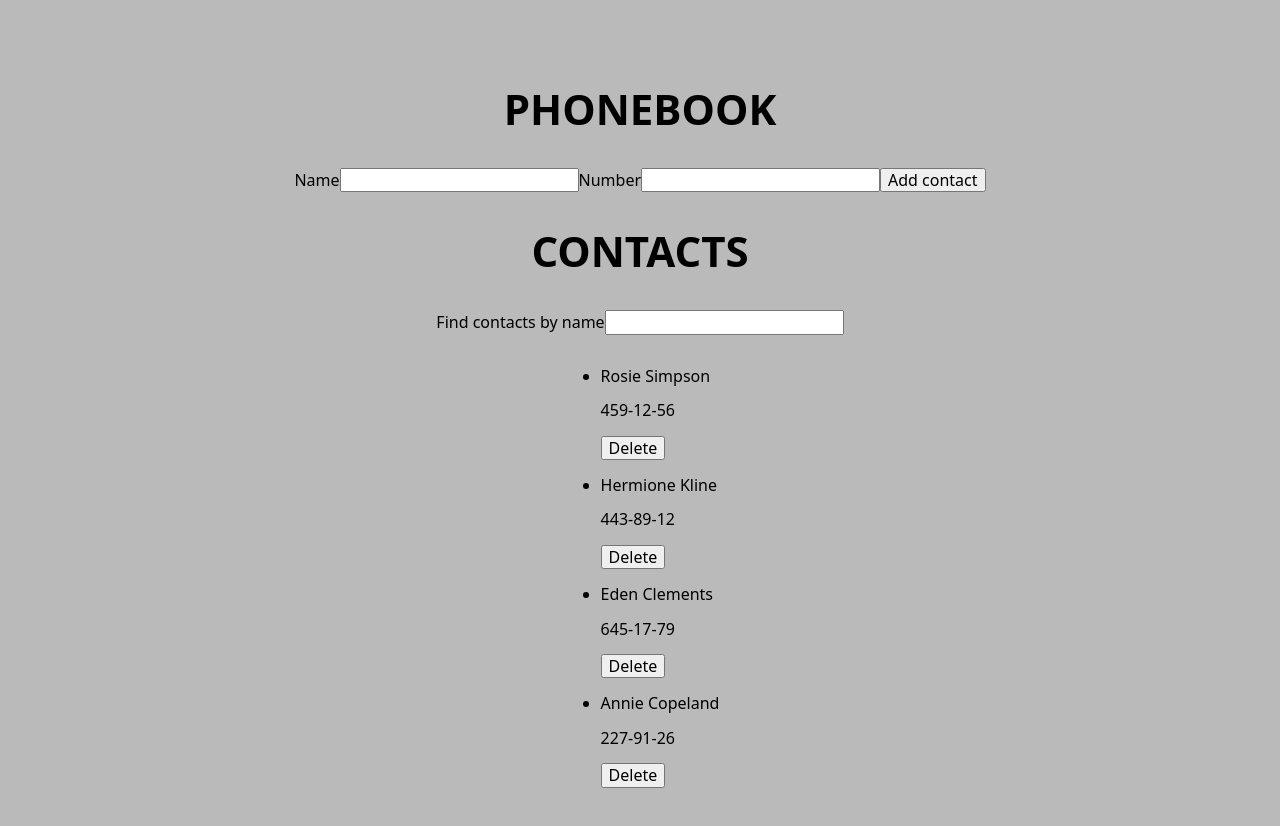
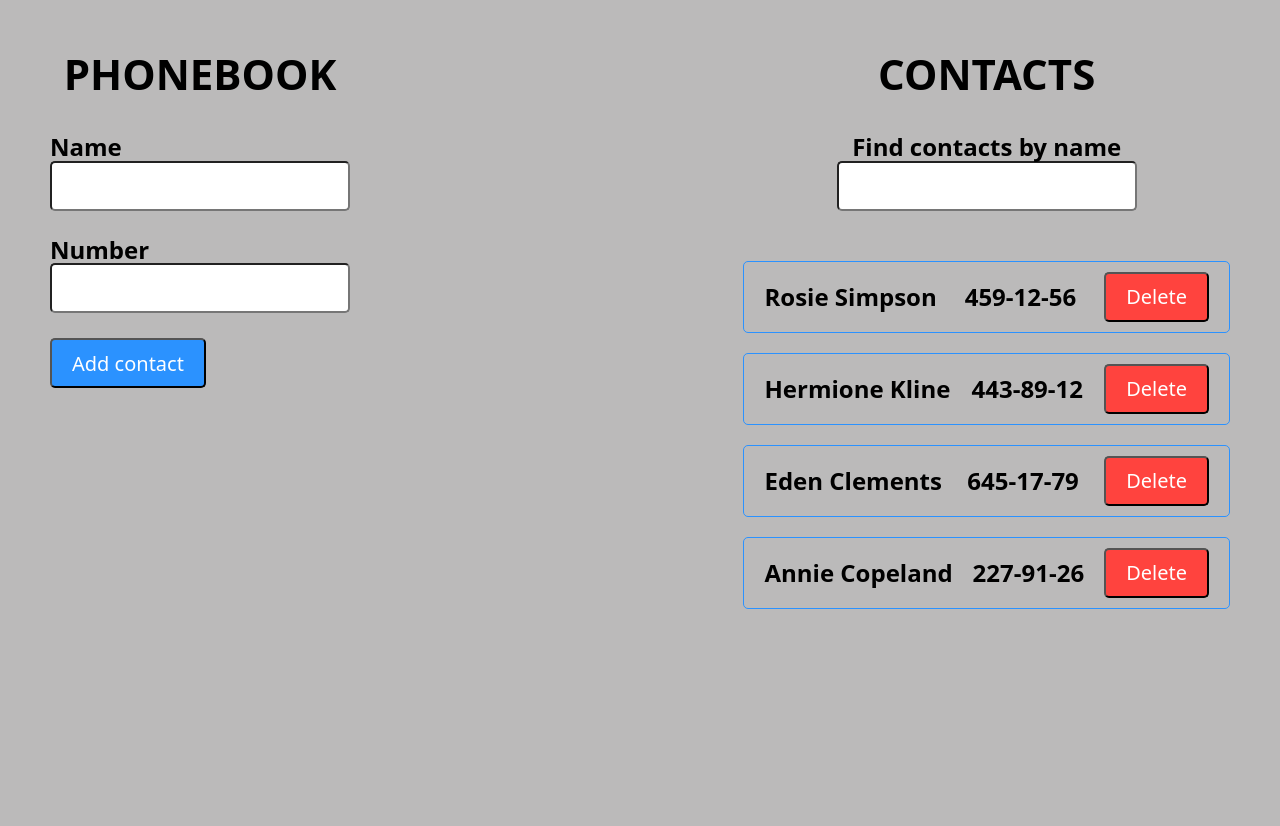
Before and after one commit to Igor-Kreshchenko/goit-react-hw-02-phonebook, a React (Create React App) app: page / in a window 1280 px wide. Shown: the top 826 px of the page. After the commit the page ends 800 px from the top, so only its background shows below. Built offline with nearby package versions, Linux system fonts and the light colour scheme.

Commit message:
Добавляет стили

```diff
--- a/src/App.js
+++ b/src/App.js
@@ -4,6 +4,8 @@ import Section from './components/Section';
 import ContactForm from './components/ContactForm';
 import ContactList from './components/ContactList';
 import Filter from './components/Filter';
+
+import styles from './App.module.css';
 
 class App extends Component {
   state = {
@@ -56,7 +58,7 @@ class App extends Component {
     const filteredContacts = this.filterContacts();
 
     return (
-      <>
+      <div className={styles.wrapper}>
         <Section title="Phonebook">
           <ContactForm onSubmit={this.formSubmitHandler} />
         </Section>
@@ -68,7 +70,7 @@ class App extends Component {
             onClick={this.deleteContact}
           />
         </Section>
-      </>
+      </div>
     );
   }
 }
--- /dev/null
+++ b/src/App.module.css
@@ -0,0 +1,4 @@
+.wrapper {
+  display: flex;
+  justify-content: space-between;
+}
--- a/src/components/ContactForm/ContactForm.js
+++ b/src/components/ContactForm/ContactForm.js
@@ -1,5 +1,6 @@
 import React, { Component } from 'react';
 import { v4 as uuidv4 } from 'uuid';
+import styles from './ContactForm.module.css';
 
 class ContactForm extends Component {
   state = {
@@ -19,7 +20,7 @@ class ContactForm extends Component {
     event.preventDefault();
     const id = uuidv4();
 
-    this.props.onSubmit({id: id, ...this.state});
+    this.props.onSubmit({ id: id, ...this.state });
     this.reset();
   };
 
@@ -32,9 +33,10 @@ class ContactForm extends Component {
 
     return (
       <form onSubmit={this.handleSubmit}>
-        <label>
+        <label className={styles.label}>
           Name
           <input
+            className={styles.input}
             type="text"
             name="name"
             pattern="^[a-zA-Zа-яА-Я]+(([' -][a-zA-Zа-яА-Я ])?[a-zA-Zа-яА-Я]*)*$"
@@ -45,9 +47,10 @@ class ContactForm extends Component {
           ></input>
         </label>
 
-        <label>
+        <label className={styles.label}>
           Number
           <input
+            className={styles.input}
             type="tel"
             name="number"
             pattern="\+?\d{1,4}?[-.\s]?\(?\d{1,3}?\)?[-.\s]?\d{1,4}[-.\s]?\d{1,4}[-.\s]?\d{1,9}"
@@ -58,7 +61,7 @@ class ContactForm extends Component {
           />
         </label>
 
-        <button type="submit">Add contact</button>
+        <button className={styles.button} type="submit">Add contact</button>
       </form>
     );
   }
--- /dev/null
+++ b/src/components/ContactForm/ContactForm.module.css
@@ -0,0 +1,27 @@
+.label {
+  font-size: 24px;
+  font-weight: 700;
+}
+
+.input {
+  display: block;
+  width: 300px;
+  height: 50px;
+  margin-bottom: 25px;
+  border-radius: 5px;
+}
+
+.button {
+  width: auto;
+  height: 50px;
+  padding: 10px 20px;
+  font-size: 20px;
+  color: #fff;
+  background-color: #2b92ff;
+  border-radius: 5px;
+}
+
+.button:hover,
+.button:focus {
+  background-color: #2b05ff;
+}
--- a/src/components/ContactList/ContactItem/ContactItem.js
+++ b/src/components/ContactList/ContactItem/ContactItem.js
@@ -1,12 +1,13 @@
 import React from 'react';
 import PropTypes from 'prop-types';
+import styles from '../ContactList.module.css';
 
 const ContactItem = ({ id, name, number, onClick }) => {
   return (
     <>
-      <p>{name}</p>
-      <p>{number}</p>
-      <button type="button" onClick={onClick} id={id}>
+      <p className={styles.name}>{name}</p>
+      <p className={styles.number}>{number}</p>
+      <button className={styles.button} type="button" onClick={onClick} id={id}>
         Delete
       </button>
     </>
@@ -16,6 +17,5 @@ const ContactItem = ({ id, name, number, onClick }) => {
 export default ContactItem;
 
 ContactItem.propTypes = {
-  name: PropTypes.string.isRequired,
-  number: PropTypes.string.isRequired,
+  onClick: PropTypes.func.isRequired,
 };
--- a/src/components/ContactList/ContactList.js
+++ b/src/components/ContactList/ContactList.js
@@ -1,15 +1,16 @@
 import React from 'react';
 import PropTypes from 'prop-types';
 import ContactItem from './ContactItem';
+import styles from './ContactList.module.css';
 
 const ContactList = ({ contacts, onClick }) => {
   return (
-    <ul>
+    <ul className={styles.list}>
       {contacts.map(contact => {
         const { id, name, number } = contact;
 
         return (
-          <li key={id}>
+          <li className={styles.item} key={id}>
             <ContactItem
               id={id}
               name={name}
--- /dev/null
+++ b/src/components/ContactList/ContactList.module.css
@@ -0,0 +1,44 @@
+.list {
+  padding: 0;
+  margin: 0;
+  list-style: none;
+}
+
+.item {
+  display: flex;
+  justify-content: space-between;
+  align-items: center;
+  padding: 10px 20px;
+  border: 1px solid #2b92ff;
+  border-radius: 5px;
+}
+
+.item:not(:last-child) {
+  margin-bottom: 20px;
+}
+
+.name {
+  margin-right: 20px;
+  font-size: 24px;
+  font-weight: 600;
+}
+
+.number {
+  margin-right: 20px;
+  font-size: 24px;
+  font-weight: 600;
+}
+
+.button {
+  width: auto;
+  height: 50px;
+  padding: 10px 20px;
+  font-size: 20px;
+  color: #fff;
+  background-color: #ff433e;
+  border-radius: 5px;
+}
+
+.button:hover, .button:focus {
+    background-color: #ff023e;
+}
--- a/src/components/Filter/Filter.js
+++ b/src/components/Filter/Filter.js
@@ -1,12 +1,24 @@
 import React from 'react';
+import PropTypes from 'prop-types';
+import styles from './Filter.module.css';
 
 const Filter = ({ value, onChange }) => {
   return (
-    <label>
+    <label className={styles.label}>
       Find contacts by name
-      <input type="text" value={value} onChange={onChange} />
+      <input
+        className={styles.input}
+        type="text"
+        value={value}
+        onChange={onChange}
+      />
     </label>
   );
 };
 
 export default Filter;
+
+Filter.propTypes = {
+  value: PropTypes.string.isRequired,
+  onChange: PropTypes.func.isRequired,
+};
--- /dev/null
+++ b/src/components/Filter/Filter.module.css
@@ -0,0 +1,14 @@
+.label {
+  margin-bottom: 25px;
+  text-align: center;
+  font-size: 24px;
+  font-weight: 700;
+}
+
+.input {
+  display: block;
+  width: 300px;
+  height: 50px;
+  margin-bottom: 25px;
+  border-radius: 5px;
+}
--- a/src/components/Section/Section.module.css
+++ b/src/components/Section/Section.module.css
@@ -4,7 +4,8 @@
   align-items: center;
 }
 
-.title{
+.title {
+  margin-top: 0;
   font-size: 42px;
   text-transform: uppercase;
 }
--- a/src/index.css
+++ b/src/index.css
@@ -13,3 +13,7 @@ code {
   font-family: source-code-pro, Menlo, Monaco, Consolas, 'Courier New',
     monospace;
 }
+
+p {
+  margin: 0;
+}
```
